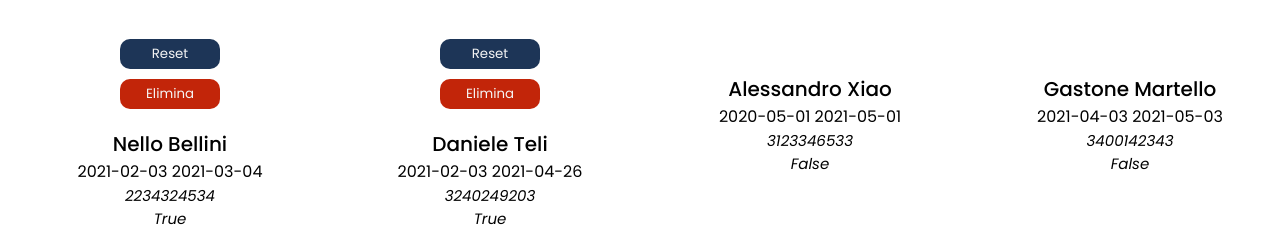
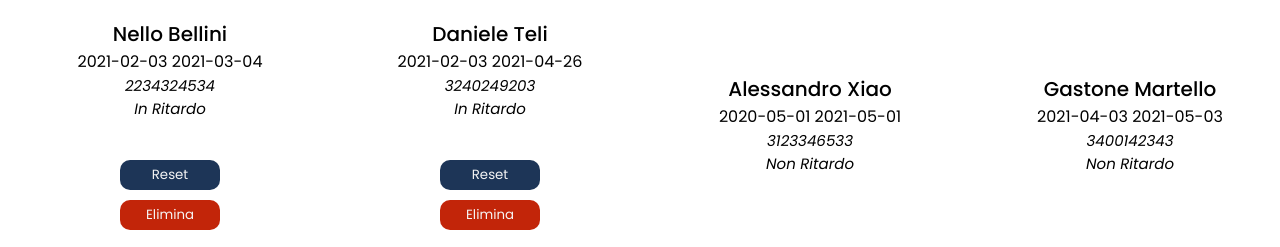
Before and after one commit to MrBigSlime/PCTOGruppo2, a Django app: page /ritardi/ in a window 1280 px wide. Shown: the part 453-700 px from the top of the page. Run offline with Django 3.2, Linux system fonts and the light colour scheme; a user stored in the database is signed in; data comes from the database, SQL or seed files in the repository; parts of the project's set-up code (start-up, migrations or seed data) failed here and were passed over.

Commit message:
Update ritardi.html

```diff
--- a/templates/ritardi.html
+++ b/templates/ritardi.html
@@ -8,6 +8,20 @@
     <div class="view-detail">
         <img src="http://covers.openlibrary.org/b/isbn/{{record.ISBN_ISSN}}-M.jpg">
 
+        <div class="info-detail">
+            <ul>
+                <li style="font-weight: 500; font-size: 20px;">{{record.NomeUt}} {{record.CognomeUt}}</li>
+                <li>{{record.DataInizio}} {{record.DataFine}}</li>
+                <li style="font-style: italic; font-size: 15px;">{{record.NumTelefono}}</li>
+                {% if record.Ritardo is True %}
+                <li style="font-style: italic; font-size: 15px;">In Ritardo</li>
+                {% endif %}
+                {% if record.Ritardo is False %}
+                <li style="font-style: italic; font-size: 15px;">Non Ritardo</li>
+                {% endif %}
+            </ul>
+        </div>
+
         {% if record.Ritardo is True %}
         <div class="buttons">
             <a href="{% url 'reset' record.CodLibro %}"><button type="submit">Reset</button></a>
@@ -15,15 +29,6 @@
         </div>
         {% endif %}
 
-        <div class="info-detail">
-            <ul>
-                <li style="font-weight: 500; font-size: 20px;">{{record.NomeUt}} {{record.CognomeUt}}</li>
-                <li>{{record.DataInizio}} {{record.DataFine}}</li>
-                <li style="font-style: italic; font-size: 15px;">{{record.NumTelefono}}</li>
-                <li style="font-style: italic; font-size: 15px;">{{record.Ritardo}}</li>
-            </ul>
-        </div>
-
     </div>
     {% endfor %}
 </div>
```
